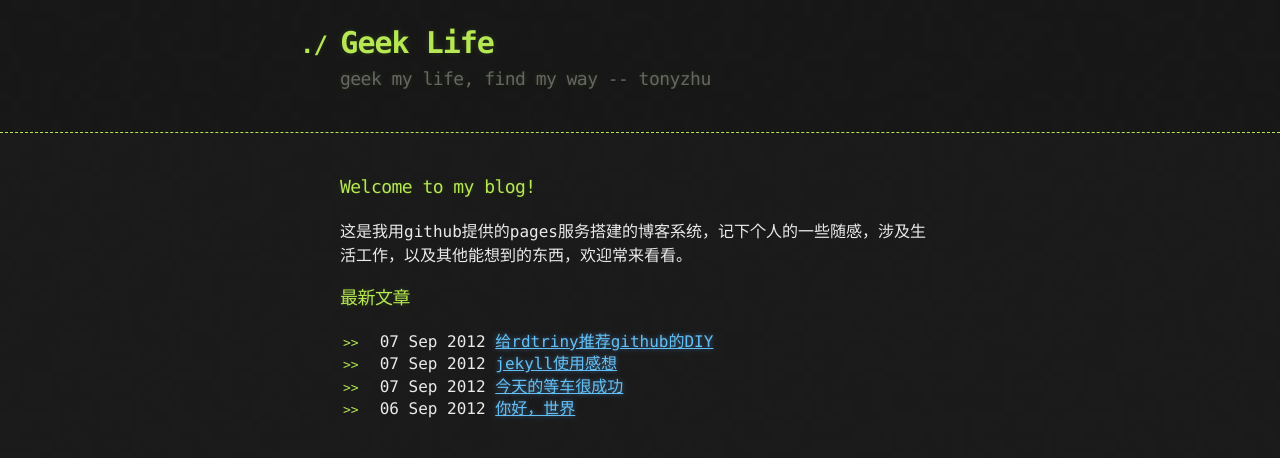
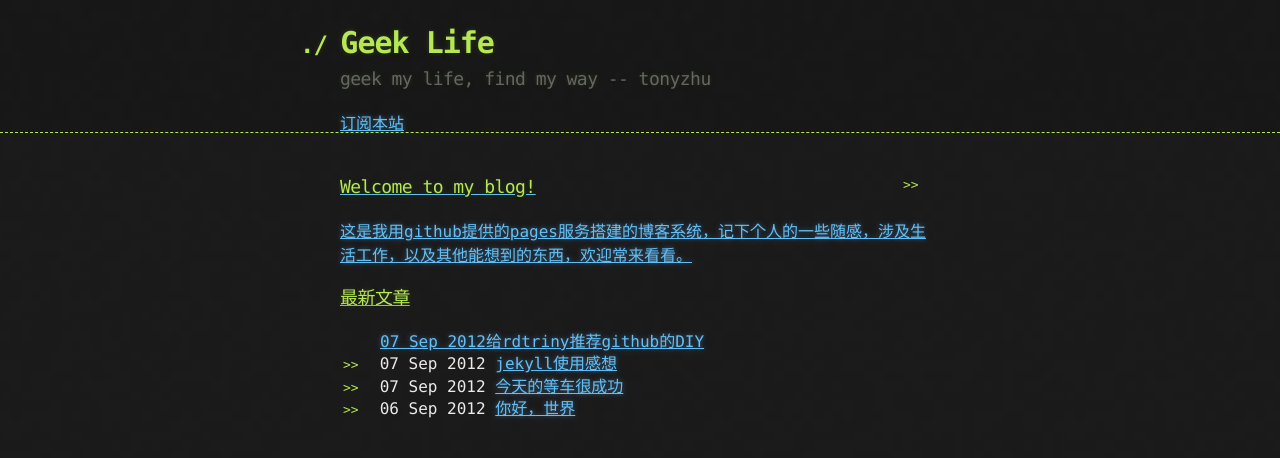
Before and after one commit to tonyzhu/tonyzhu.github.com, a Jekyll site: the page built from index.html, in a window 1280 px wide. Shown: the top 458 px of the page. Built offline with Jekyll 4.4.1, drawn with Linux system fonts in a browser that asks for light colours; Markdown is read by kramdown in place of the engine named in the settings; comment, search, counter and statistics services are not loaded.

Commit message:
增加rss订阅

```diff
--- a/_layouts/default.html
+++ b/_layouts/default.html
@@ -14,6 +14,7 @@
         <div class="container">
             <h1>Geek Life</h2>
             <h2>geek my life, find my way -- tonyzhu</h2>
+            <a style="float:left" href="http://feed43.com/tonyfeed.xml">订阅本站</>
         </div>
         </header>
 
```
